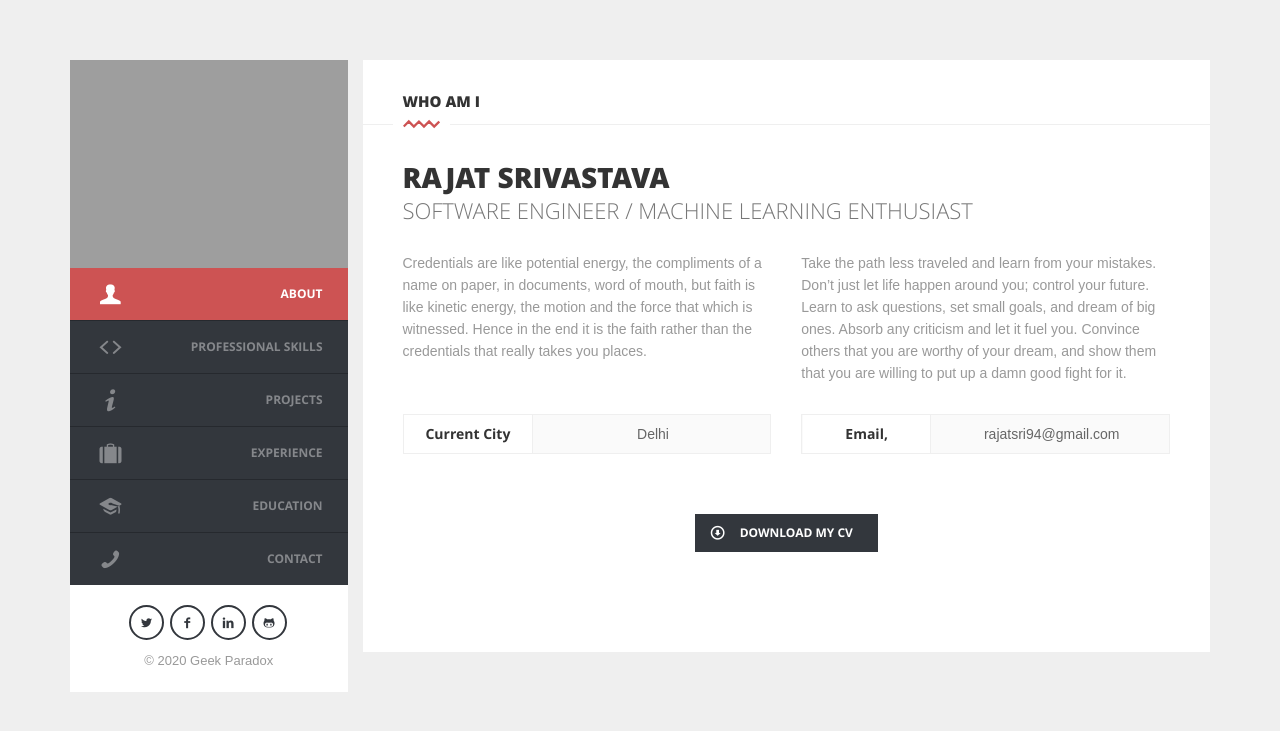
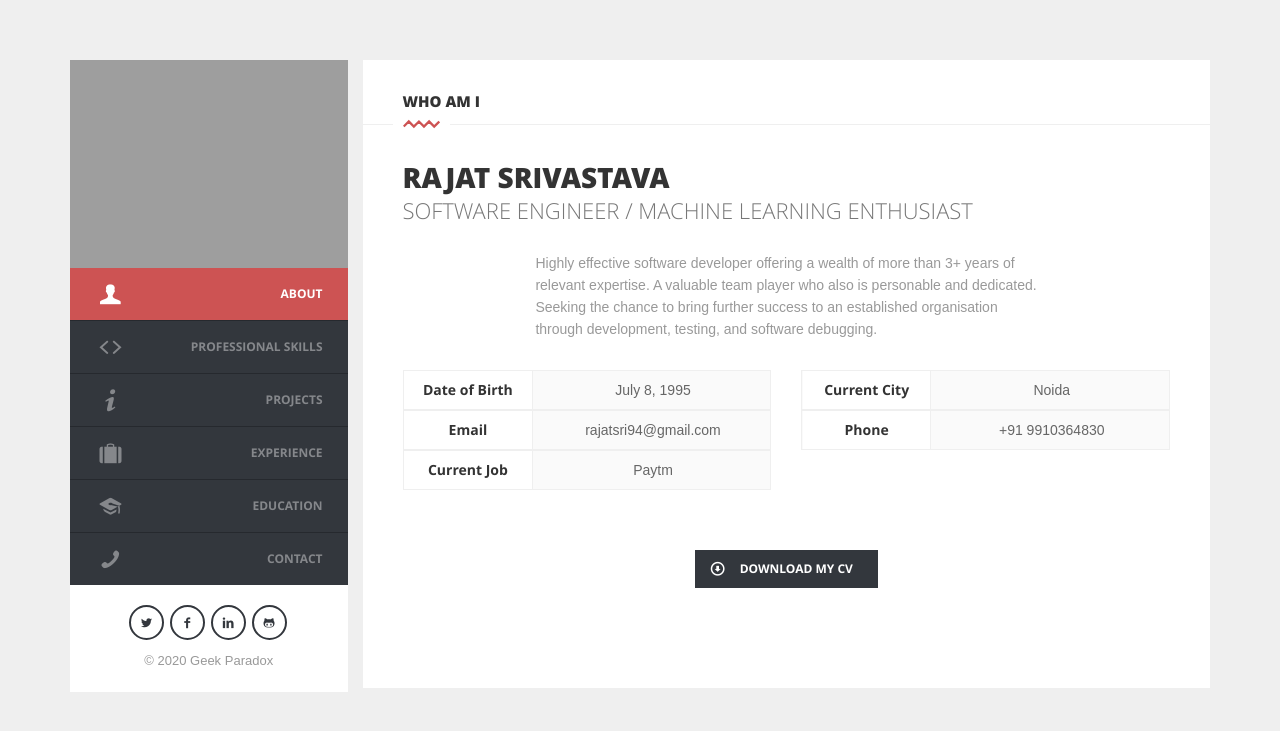
Before and after one commit to rajat19/rajat19.github.io, a Jekyll site: the page built from index.html, in a window 1280 px wide. Shown: the top 731 px of the page. Built offline with Jekyll 4.4.1, drawn with Linux system fonts in a browser that asks for light colours.

Commit message:
update about

```diff
--- a/_data/about.yml
+++ b/_data/about.yml
@@ -1,6 +1,10 @@
 name: Rajat Srivastava
 
 current_roles: 'Software Engineer / Machine Learning Enthusiast'
+
+description: Highly effective software developer offering a wealth of more than 3+ years of relevant expertise.
+  A valuable team player who also is personable and dedicated.
+  Seeking the chance to bring further success to an established organisation through development, testing, and software debugging.
 
 quotes:
 - 'Credentials are like potential energy, the compliments of a name on paper, in documents, word of mouth, but faith
@@ -11,7 +15,11 @@ quotes:
 	others that you are worthy of your dream, and show them that you are willing to put up a damn good fight for it.'
 
 details:
+- heading: Date of Birth
+  value: July 8, 1995
 - heading: Current City
-  value: Delhi
-- heading: Email,
+  value: Noida
+- heading: Email
   value: rajatsri94@gmail.com
+- heading: Phone
+  value: +91 9910364830
--- a/_includes/pages/about.html
+++ b/_includes/pages/about.html
@@ -4,9 +4,12 @@
         <h3>{{ site.data.about.current_roles }}</h3>
     </div>
     <div class="row">
-        {% for quote in site.data.about.quotes %}
+        <!-- {% for quote in site.data.about.quotes %}
             <div class="col-md-6"><p>{{ quote }}</p></div>
-        {% endfor %}
+        {% endfor %} -->
+        <div class="col-md-2"></div>
+        <div class="col-md-8"><p>{{ site.data.about.description }}</p></div>
+        <div class="col-md-2"></div>
     </div>
 </div>
 <div class="block-content">
@@ -22,6 +25,15 @@
                 </ul>
             </div>
             {% endfor %}
+            <div class="col-md-6">
+                <ul class="info-list clearfix">
+                    <li>
+                        {% assign job = site.data.experience.experiences | find: "current", "true" %}
+                        <span class="inf">Current Job</span>
+                        <span class="value">{{ job.company }}</span>
+                    </li>
+                </ul>
+            </div>
         </div>
         <div class="row tCenter margTop">
             <div class="col-md-3"></div>
```
